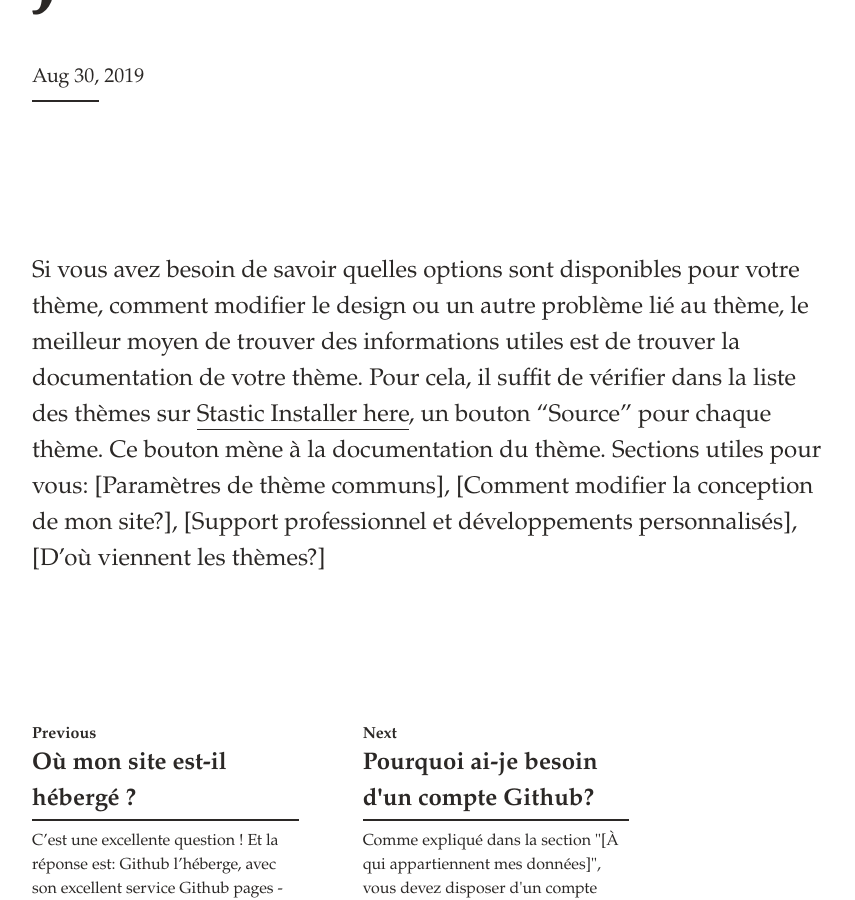
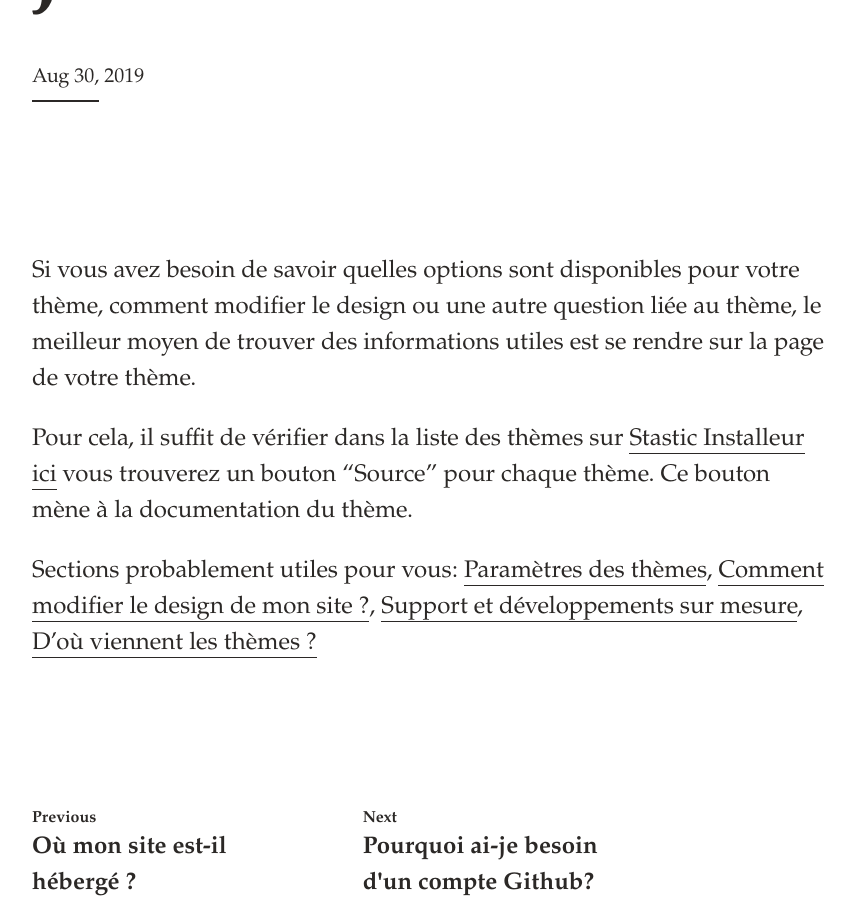
Before and after one commit to lexoyo/www.stastic.net, a Jekyll site: the page built from _fr/ou_puis-je_trouver_la_documentation_du_theme_que_jutilise_.md, in a window 1280 px wide and 900 px high, scrolled down 613 px. Shown: the whole window, without its empty margins (208-1063 px from the left). Built offline with Jekyll 4.4.1, drawn with Linux system fonts in a browser that asks for light colours; comment, search, counter and statistics services are not loaded.

Commit message:
Create _fr/ou_puis-je_trouver_la_documentation_du_theme_que_jutilise_.md

```diff
--- a/_fr/ou_puis-je_trouver_la_documentation_du_theme_que_jutilise_.md
+++ b/_fr/ou_puis-je_trouver_la_documentation_du_theme_que_jutilise_.md
@@ -1,4 +1,9 @@
 ---
 title: Où puis-je trouver la documentation du thème que j'utilise?
+
 ---
-Si vous avez besoin de savoir quelles options sont disponibles pour votre thème, comment modifier le design ou un autre problème lié au thème, le meilleur moyen de trouver des informations utiles est de trouver la documentation de votre thème. Pour cela, il suffit de vérifier dans la liste des thèmes sur [Stastic Installer here](https://stastic.net/#/themes), un bouton "Source" pour chaque thème. Ce bouton mène à la documentation du thème. Sections utiles pour vous: [Paramètres de thème communs], [Comment modifier la conception de mon site?], [Support professionnel et développements personnalisés], [D'où viennent les thèmes?]
+Si vous avez besoin de savoir quelles options sont disponibles pour votre thème, comment modifier le design ou une autre question liée au thème, le meilleur moyen de trouver des informations utiles est se rendre sur la page de votre thème.
+
+Pour cela, il suffit de vérifier dans la liste des thèmes sur [Stastic Installeur ici](https://stastic.net/#/themes) vous trouverez un bouton "Source" pour chaque thème. Ce bouton mène à la documentation du thème.
+
+Sections probablement utiles pour vous: [Paramètres des thèmes](/docs/fr/common-theme-settings), [Comment modifier le design de mon site ?](/docs/fr/comment-changer-la-conception-de-mon-site-web), [Support et développements sur mesure](/docs/fr/assistance-professionnelle-et-developpements-personnalises), [D'où viennent les thèmes ?](/docs/fr/dou-viennent-les-themes)
```
